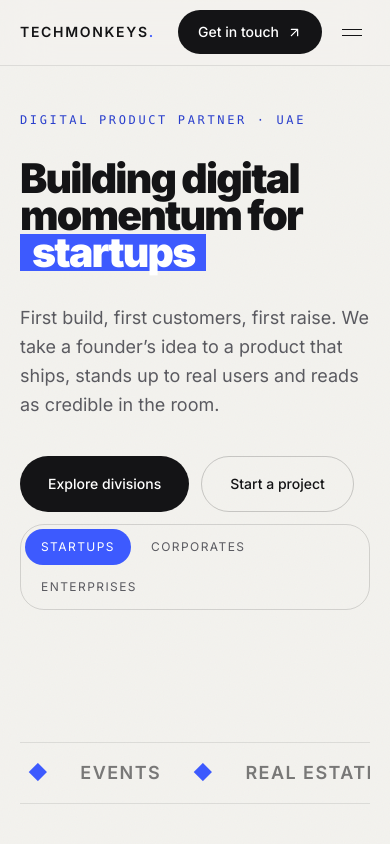
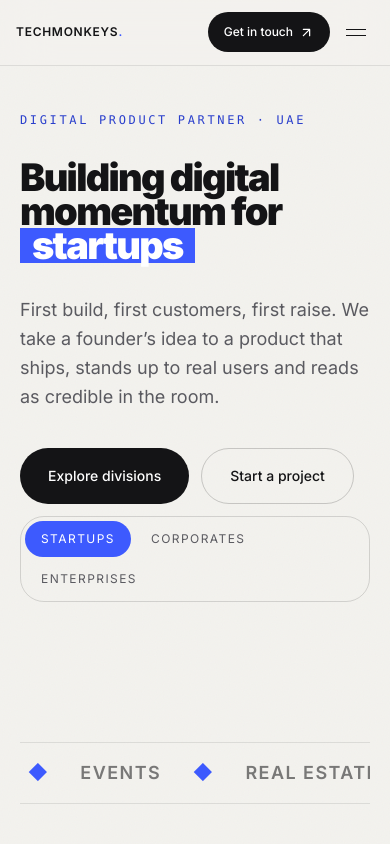
Before and after one commit to HarshalTarwale/Tech-Monkeys, a Next.js app: page / in a window 390 px wide. Shown: the top 844 px of the page. Built offline with nearby package versions, Linux system fonts and the light colour scheme.

Commit message:
adding effect in the text and the services section

```diff
--- a/components/motion/scroll-fill-text.tsx
+++ b/components/motion/scroll-fill-text.tsx
@@ -80,16 +80,19 @@
 
   const { scrollYProgress } = useScroll({
     target: ref,
-    // Start as the line clears the fold; end either at the reading zone or,
-    // for a final-section heading, at the furthest point it can reach.
-    offset: ["start 0.95", endOffset ?? "start 0.25"],
+    // Start as the line clears the fold; finish once it crosses the
+    // vertical centre of the screen, so by the time a reader's eye meets
+    // the line it is already fully black. For a final-section heading,
+    // finish at the furthest point it can reach instead.
+    offset: ["start 0.95", endOffset ?? "start 0.5"],
   });
 
-  // Smooths flick-scrolls into a glide. Not a delay — it still tracks the
-  // scrub, it just refuses to jitter.
+  // Smooths flick-scrolls into a glide without lagging behind the scrub —
+  // stiff enough to feel tied to scroll speed, damped enough not to
+  // overshoot into a bounce.
   const eased = useSpring(scrollYProgress, {
-    stiffness: 90,
-    damping: 30,
+    stiffness: 260,
+    damping: 32,
     restDelta: 0.001,
   });
 
--- a/components/sections/capabilities.tsx
+++ b/components/sections/capabilities.tsx
@@ -14,7 +14,14 @@
 
 /**
  * Capabilities: sticky left panel with a mark that rotates on scroll
- * progress, and a list of services that fill with the accent on hover.
+ * progress, and a list of services.
+ *
+ * Hover state is restrained rather than a colour fill: the row's own top
+ * and bottom rules darken to solid ink and the title scales up fractionally
+ * (1.015x — enough to register, not enough to reflow neighbouring text).
+ * Both are transitions on transform/border-color, so nothing shifts layout.
+ * Each row owns its top rule (rather than sharing the previous row's bottom
+ * rule) so darkening on hover never bleeds into the row above it.
  */
 export function Capabilities({ services }: { services: Service[] }) {
   const ref = useRef<HTMLElement>(null);
@@ -55,21 +62,39 @@
             />
           </div>
 
-          <div className="border-t border-line-strong">
+          <div>
             {services.map((service) => (
+              // Each row carries its own top rule and a negative top-margin
+              // equal to its width, stacking flush against the row above
+              // rather than sharing one border — so hover darkens only this
+              // row's own edges, never bleeding into its neighbour's.
+              //
+              // The rule itself is a 1px border (keeps the idle state a true
+              // hairline) plus a box-shadow that grows to a second, thicker
+              // line on hover. box-shadow doesn't participate in layout, so
+              // "bolding" the rule this way never shifts the row above or
+              // below — a border-width transition would.
+              //
+              // TUNING: two things control this effect, both below.
+              //   - hover:border-ink  -> the 1px border's hover colour.
+              //     Solid ink (full black). Swap to hover:border-ink/NN for
+              //     a translucent version instead.
+              //   - hover:shadow-[0_-1px_...] / [0_1px_...] -> the "bold"
+              //     companion line, offset 1px outward from the border on
+              //     each side. That 1px is the width control: raise it
+              //     (e.g. 0_-2px) for a thicker band, drop to 0px to turn
+              //     the bolding off and keep only the colour change.
               <article
                 key={service.slug}
-                className="group grid gap-5 border-b border-line-strong py-10 transition-colors hover:bg-accent md:grid-cols-[80px_1fr_1fr] md:py-14"
+                className="group relative -mt-px grid gap-5 border-y border-line-strong py-10 shadow-[0_0_0_0_transparent,0_0_0_0_transparent] transition-[border-color,box-shadow] duration-300 ease-out hover:z-10 hover:border-ink hover:shadow-[0_-1px_0_0_var(--tm-ink),0_1px_0_0_var(--tm-ink)] md:grid-cols-[80px_1fr_1fr] md:py-14"
               >
-                <span className="font-mono text-xs text-accent-deep group-hover:text-white">
+                <span className="font-mono text-xs text-accent-deep">
                   {service.index}
                 </span>
-                <h3 className="text-2xl font-medium tracking-[-.03em] text-ink group-hover:text-white md:text-3xl">
+                <h3 className="origin-left text-2xl font-medium tracking-[-.03em] text-ink transition-transform duration-300 ease-out group-hover:scale-[1.08] md:text-3xl">
                   {service.title}
                 </h3>
-                <p className="leading-relaxed text-muted group-hover:text-white/85">
-                  {service.summary}
-                </p>
+                <p className="leading-relaxed text-muted">{service.summary}</p>
               </article>
             ))}
           </div>
--- a/components/sections/divisions.tsx
+++ b/components/sections/divisions.tsx
@@ -48,9 +48,15 @@
             <span>Division</span>
           </div>
 
+          {/* clamp, not plain vw: unclamped 8vw hit 150px+ on a 2560px
+              desktop, out of proportion to the rest of the page. Ceiling
+              raised to 150px here (vs. the hero's 110px) since this line is
+              a single short word with room either side, not a two-line
+              phrase that risks wrapping. Floor matches the hero's mobile
+              anchor. */}
           <motion.h2
             style={{ x }}
-            className="text-[13vw] font-black leading-[.82] tracking-[-.06em] text-ink lg:text-[8vw]"
+            className="text-[clamp(2.625rem,0.696rem+9.643vw,9.375rem)] font-black leading-[.82] tracking-[-.06em] text-ink"
           >
             {division.name}
           </motion.h2>
--- a/components/sections/hero.tsx
+++ b/components/sections/hero.tsx
@@ -30,18 +30,31 @@
   return (
     <section
       id="top"
-      className="grain relative flex min-h-screen flex-col justify-between px-5 pb-10 pt-28 md:px-10"
+      // h-screen (not min-h-screen) so max-h actually takes effect: with
+      // min-height, min always wins over a smaller max-height per the CSS
+      // spec, so min-h-screen + max-h silently ignored the cap on
+      // ultrawide/4K screens (measured: still rendered at a full 1440px).
+      // height + max-height caps it correctly there while still filling
+      // the viewport on any screen shorter than the cap.
+      className="grain relative flex h-screen max-h-225 flex-col justify-between px-5 pb-10 pt-28 md:px-10"
     >
       <div className="relative z-10 mx-auto w-full max-w-shell">
         <div className="mb-8 font-mono text-xs uppercase tracking-[.22em] text-accent-deep">
           Digital product partner · UAE
         </div>
 
-        {/* Sized so the longest segment word ("enterprises") still sits on
-            line two. Measured at 1440px: 8vw wraps to a third line, 7vw
-            fits — 6.8vw leaves headroom while fonts settle. The size is
-            fixed rather than per-word so switching never reflows the page. */}
-        <h1 className="text-[10.5vw] font-black leading-[.9] tracking-[-.045em] text-ink md:text-[6.8vw]">
+        {/* clamp(floor, fluid, ceiling), not plain vw — vw alone has no
+            upper or lower bound, so it read as oversized on 2560px+/
+            ultrawide monitors and cramped below ~360px. Anchors are
+            measured, not guessed: 34px at a 320px viewport is the smallest
+            size that keeps "enterprises" (the longest segment word) clear
+            of the edge; 110px is the largest that still keeps it on line
+            two at the shell's full 1600px width (8vw wraps to a 3rd line
+            there; 110px is the ceiling before that happens). The fluid
+            middle term passes through the previously-tuned 98px at 1440px,
+            so desktop is visually unchanged. Fixed per render, not
+            per-word, so switching segments never reflows the page. */}
+        <h1 className="text-[clamp(2.125rem,0.982rem+5.714vw,6.875rem)] font-black leading-[.9] tracking-[-.045em] text-ink">
           Building digital
           <br />
           momentum for{" "}
--- a/components/sections/site-header.tsx
+++ b/components/sections/site-header.tsx
@@ -56,10 +56,10 @@
 
   return (
     <header className="fixed inset-x-0 top-0 z-50 border-b border-line bg-bone/80 backdrop-blur-xl">
-      <div className="mx-auto flex h-16 max-w-shell items-center justify-between px-5 md:px-10">
+      <div className="mx-auto flex h-16 max-w-shell items-center justify-between gap-3 px-4 sm:px-5 md:px-10">
         <a
           href="#top"
-          className="text-sm font-semibold tracking-[.12em] text-ink sm:text-base sm:tracking-[.16em]"
+          className="shrink-0 whitespace-nowrap text-xs font-semibold tracking-[.06em] text-ink sm:text-base sm:tracking-[.16em]"
           aria-label={`${site.name} — back to top`}
         >
           {site.wordmark}
@@ -156,7 +156,11 @@
           )}
         </nav>
 
-        <div className="flex shrink-0 items-center gap-3 sm:gap-5">
+        {/* min-w-0 lets this flex item actually shrink below its content
+            size instead of forcing the row to overflow — needed at the
+            320px floor where wordmark + CTA + hamburger exceed the
+            available width unless something is allowed to compress. */}
+        <div className="flex min-w-0 shrink items-center gap-2 sm:shrink-0 sm:gap-5">
           <div className="hidden font-mono text-[10px] uppercase tracking-[.14em] text-faint lg:block">
             TM // {mode}
           </div>
@@ -170,7 +174,7 @@
             onClick={() => setMobileOpen((v) => !v)}
             aria-expanded={mobileOpen}
             aria-label="Toggle menu"
-            className="flex h-9 w-9 flex-col items-center justify-center gap-1.25 md:hidden"
+            className="flex h-9 w-9 shrink-0 flex-col items-center justify-center gap-1.25 md:hidden"
           >
             <span
               className={`block h-px w-5 bg-ink transition-transform duration-300 ${mobileOpen ? "translate-y-0.75 rotate-45" : ""}`}
--- a/components/ui/magnetic-button.tsx
+++ b/components/ui/magnetic-button.tsx
@@ -50,7 +50,7 @@
       onMouseMove={handleMove}
       onMouseLeave={() => setOffset({ x: 0, y: 0 })}
       style={{ transform: `translate(${offset.x}px, ${offset.y}px)` }}
-      className={`group relative inline-flex h-11 items-center gap-2 overflow-hidden rounded-full bg-ink px-5 text-sm sm:px-6 font-medium text-white transition-transform duration-300 ease-out ${className}`}
+      className={`group relative inline-flex h-10 items-center gap-1.5 overflow-hidden rounded-full bg-ink px-4 text-xs font-medium text-white transition-transform duration-300 ease-out sm:h-11 sm:gap-2 sm:px-6 sm:text-sm ${className}`}
     >
       {/* Accent disc that sweeps up to fill the pill. */}
       <span
```
Also changed, not shown: 1 other file (tests, documents, lock files or other folders).
